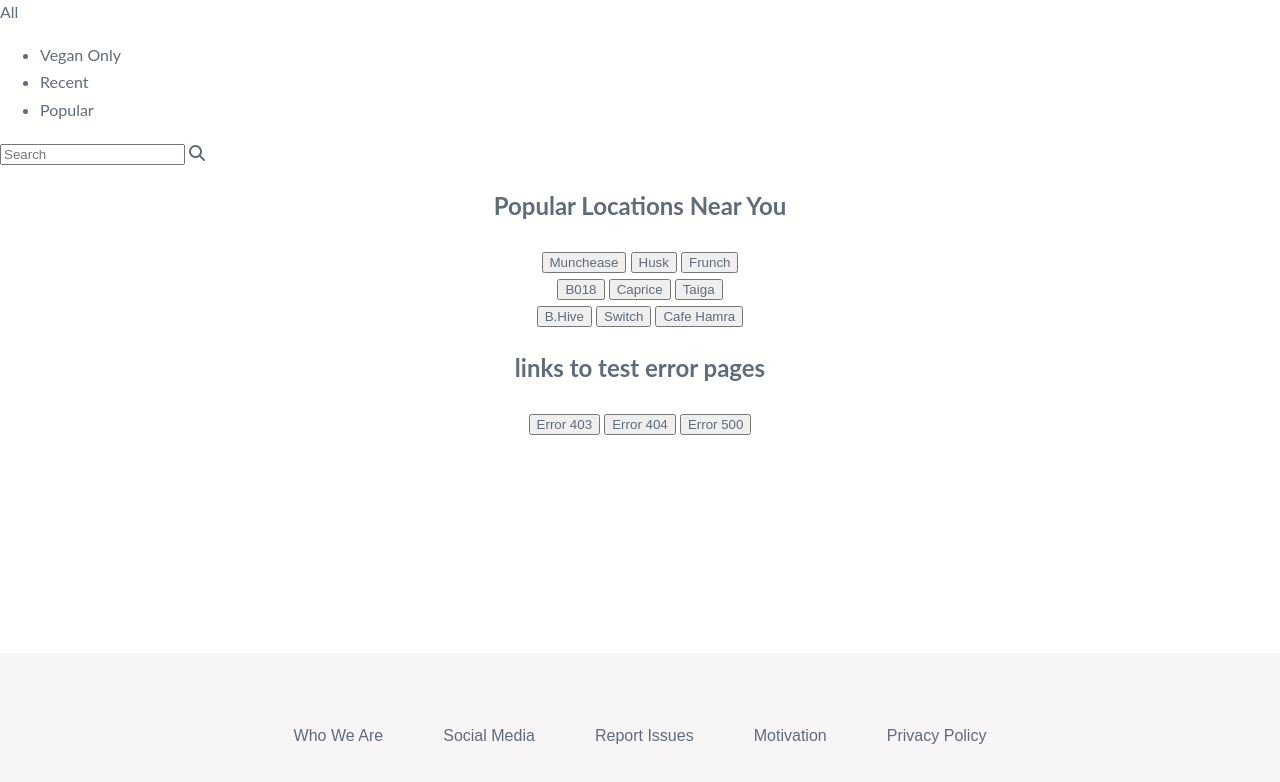
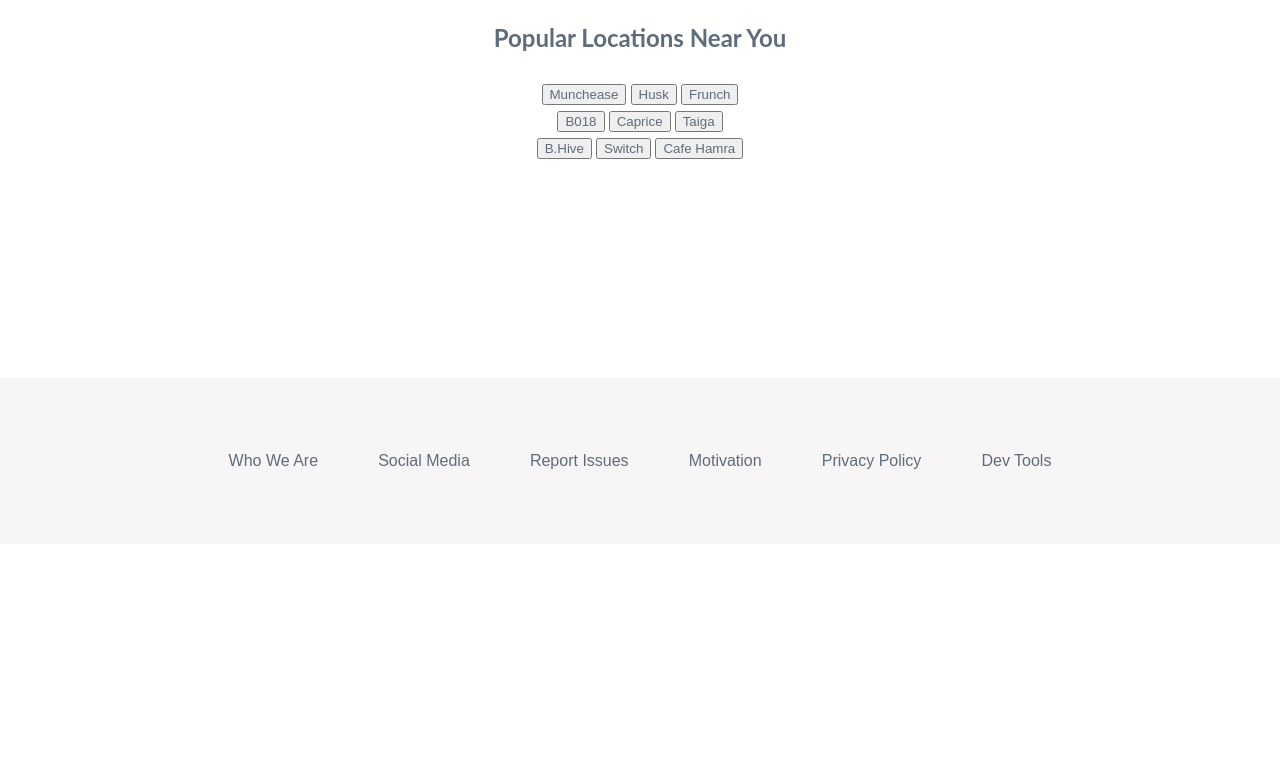
Before and after one commit to MohamadMoheb/City_Express, a plain HTML site: page index.html in a window 1280 px wide. Shown: the part 802-1584 px from the top of the page. After the commit the page ends 1346 px from the top, so only its background shows below. Drawn offline with Linux system fonts and the light colour scheme.

Commit message:
Update index.html

```diff
--- a/index.html
+++ b/index.html
@@ -3,9 +3,7 @@
     <head>
         <meta charset="UTF-8">
         <link rel="stylesheet" href="/CSS/style.css">
-        <script type="text/javascript" src="/JS/searchbar.js"></script>
         <link rel="stylesheet" href="https://cdnjs.cloudflare.com/ajax/libs/font-awesome/4.7.0/css/font-awesome.min.css">
-        <script src="https://kit.fontawesome.com/b99e675b6e.js"></script>
         <link rel="icon" type="image/x-icon" href="/IMG/FavIcon/1.png">
         <title>
             City Express || Home
@@ -13,6 +11,7 @@
     </head>
 
     <body>
+        <div class="background-animated"></div>
 
         <section>
             <header class="header">
@@ -20,30 +19,12 @@
                     <h1 class="heading-primary">
                         <span class="heading-primary-main">City Express</span>
                         <span class="heading-primary-sub">Discover the best foods and drinks near YOU!</span>
-                        <span class="heading-primary-sub">Have anything specific in mind? Seach For It!</span>
                     </h1>
                 </div>
             </header>
         </section>
 
         <section>
-            <div class="wrapper">
-                <div class="search_box">
-                    <div class="dropdown">
-                        <div class="default_option">All</div>
-                        <ul>
-                            <li>Vegan Only</li>
-                            <li>Recent</li>
-                            <li>Popular</li>
-                        </ul>
-                    </div>
-                    <div class="search_field">
-                        <input type="text" class="input" placeholder="Search">
-                        <i class="fas fa-search"></i>
-                    </div>
-                </div>
-            </div>
-
             <div class="main-body">
                 <h1>Popular Locations Near You</h1>
                 <button><a href="/HTML/RestaurantPage/Munchease.html" target="_blank">Munchease</a></button>
@@ -60,15 +41,6 @@
                 <button><a href="/HTML/RestaurantPage/Switch.html" target="_blank">Switch</a></button>
                 <button><a href="/HTML/RestaurantPage/CafeHamra.html" target="_blank">Cafe Hamra</a></button>
             </div>
-
-            <h1 class="test">links to test error pages</h1>
-
-            <div class="main-body">
-                <button><a href="/HTML/Error/403.html" target="_blank">Error 403</a></button>
-                <button><a href="/HTML/Error/404.html" target="_blank">Error 404</a></button>
-                <button><a href="/HTML/Error/500.html" target="_blank">Error 500</a></button>
-            </div>
-
         </section>
                     <br><br><br><br><br><br><br><br>
         <section>
@@ -79,6 +51,7 @@
                     <button class="footer-button"><a href="/HTML/FooterLink/ReportIssues.html" target="_blank">Report Issues</a></button>
                     <button class="footer-button"><a href="/HTML/FooterLink/Motivation.html" target="_blank">Motivation</a></button>
                     <button class="footer-button"><a href="/HTML/FooterLink/PrivacyPolicy.html" target="_blank">Privacy Policy</a></button>
+                    <button class="footer-button"><a href="/HTML/FooterLink/DevTools.html" target="_blank">Dev Tools</a></button>
                 </div>
             </footer>
         </section>
```
